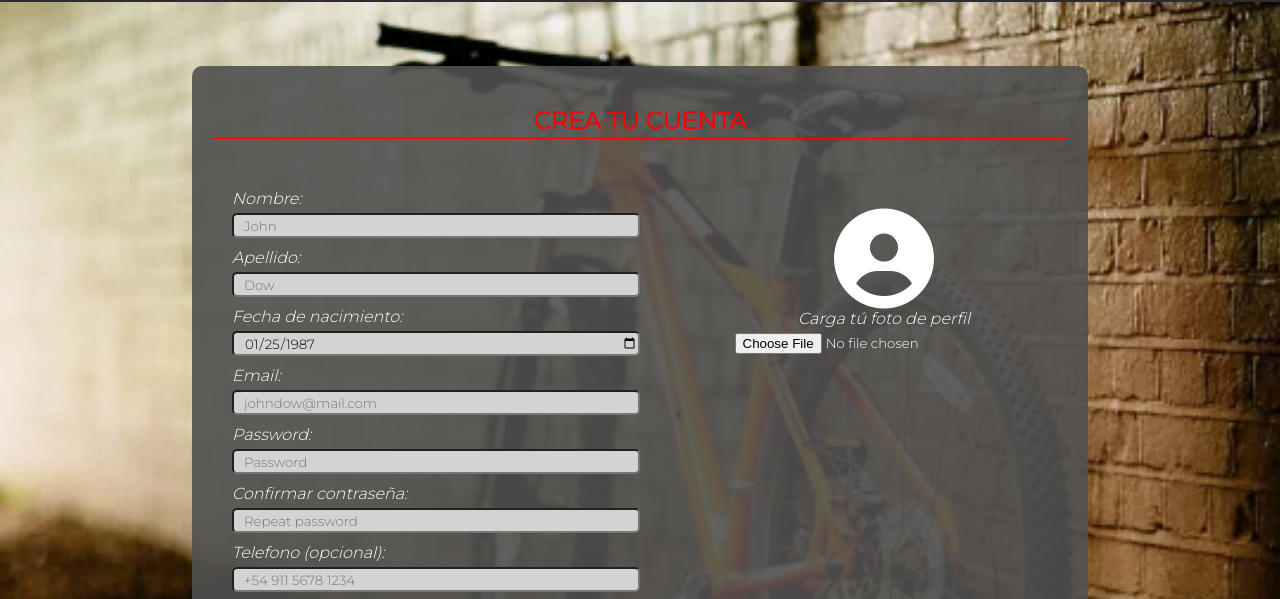
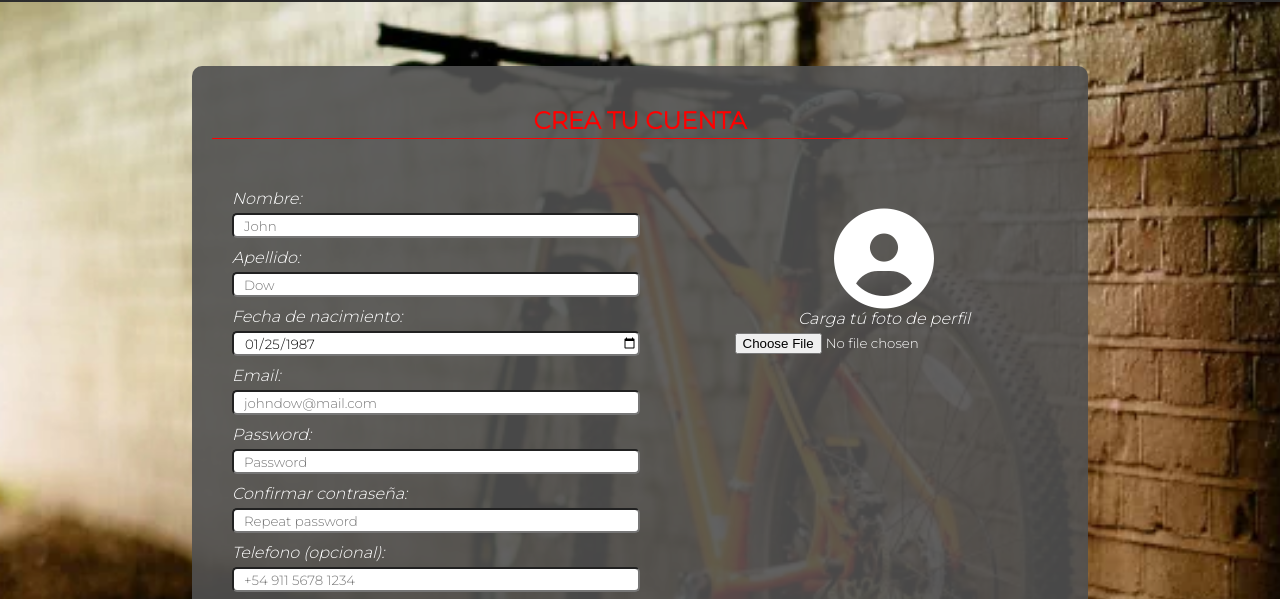
Before and after one commit to josuepontecorvo/Grupo_5_TheBlinders-Sprint2, a website: page views/register.html in a window 1280 px wide. Shown: the part 174-773 px from the top of the page. Drawn offline with Linux system fonts and the light colour scheme.

Commit message:
Listo para test

```diff
--- a/public/css/cart-style.css
+++ b/public/css/cart-style.css
@@ -155,7 +155,18 @@ main {
 }
 
 .cart-table-container {
-    overflow-x: scroll;
+    overflow-x: auto;
+}
+
+::-webkit-scrollbar {
+    height: 10px;
+    background: lightgrey;
+    box-shadow: 0px 0px 3px rgb(75, 75, 75);
+}
+
+::-webkit-scrollbar-thumb {
+    background: linear-gradient(to right, #2c2c2c, rgb(75,75,75));
+    border-radius: 10px;
 }
 
 .cart-table {
--- a/public/css/register-style.css
+++ b/public/css/register-style.css
@@ -165,7 +165,7 @@ main {
 
     main form .fill-form input {
         width: 100%;
-        background-color: lightgrey;
+        background-color: white;
         height: 25px;
         padding-left: 10px;
         border-radius: 5px;
```
Also changed, not shown: public/css/nosotros-style.css (+17 -4 lines).
